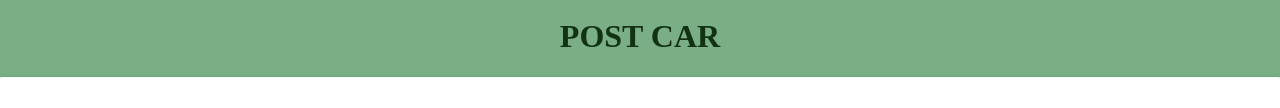
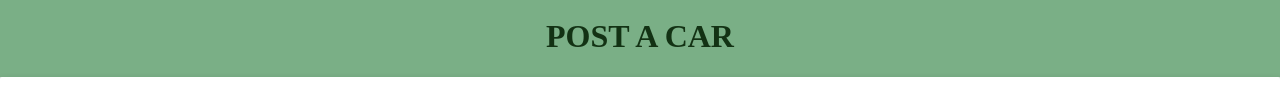
Before and after one commit to ChidozieGabriel/auto-mart-delete, a plain HTML site: page ui/postcar.html in a window 1280 px wide. Shown: the part 183-291 px from the top of the page. Drawn offline with Linux system fonts and the light colour scheme.

Commit message:
feature(post-car):change page heading

```diff
--- a/ui/postcar.html
+++ b/ui/postcar.html
@@ -11,7 +11,7 @@
   <body>
     <div class="heading-container">
       <img class="logo" src="images/logo.png" alt="Auto-Mart" />
-      <h1>POST CAR</h1>
+      <h1>POST A CAR</h1>
     </div>
     <form class="form-container">
       <div class="car-spec">
```
